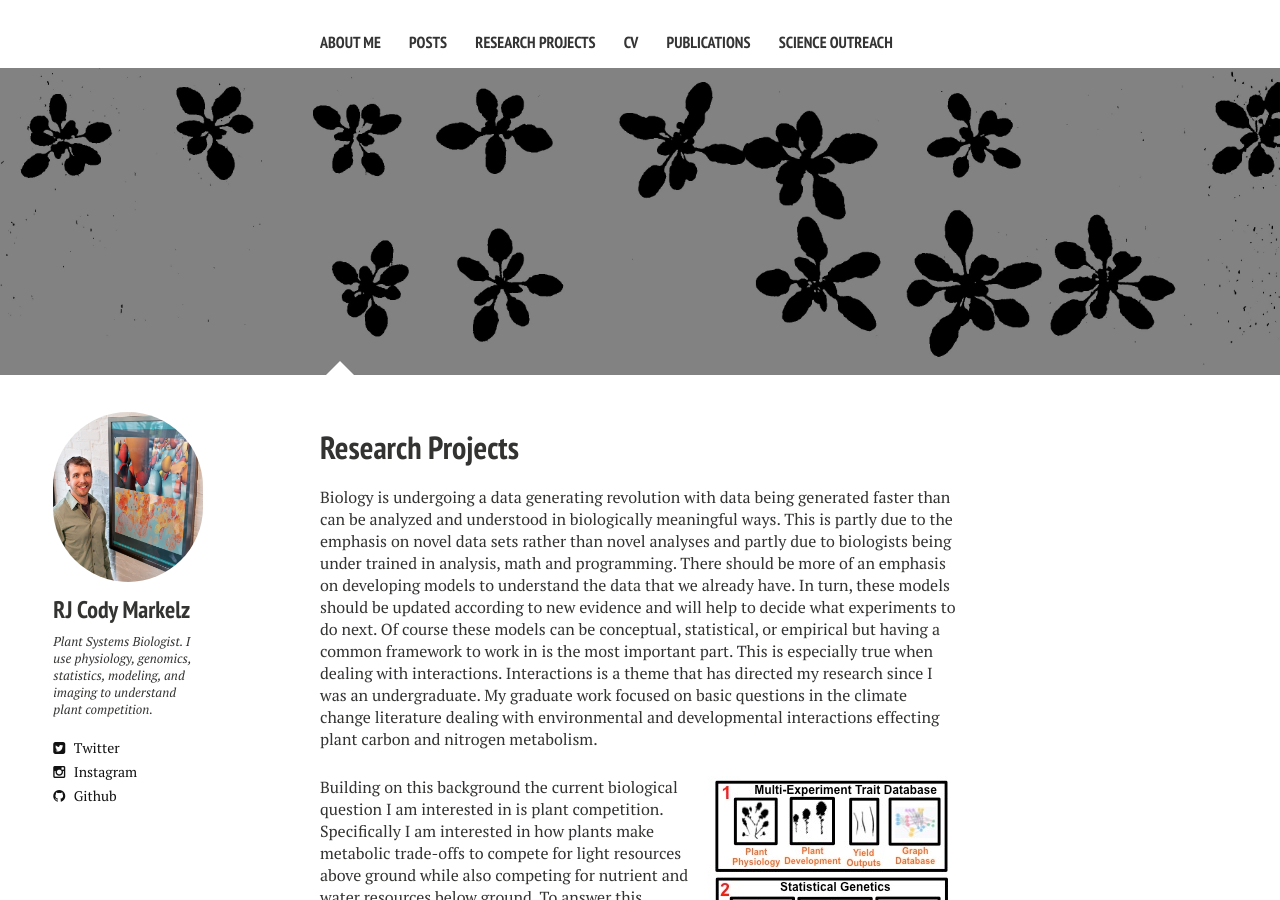
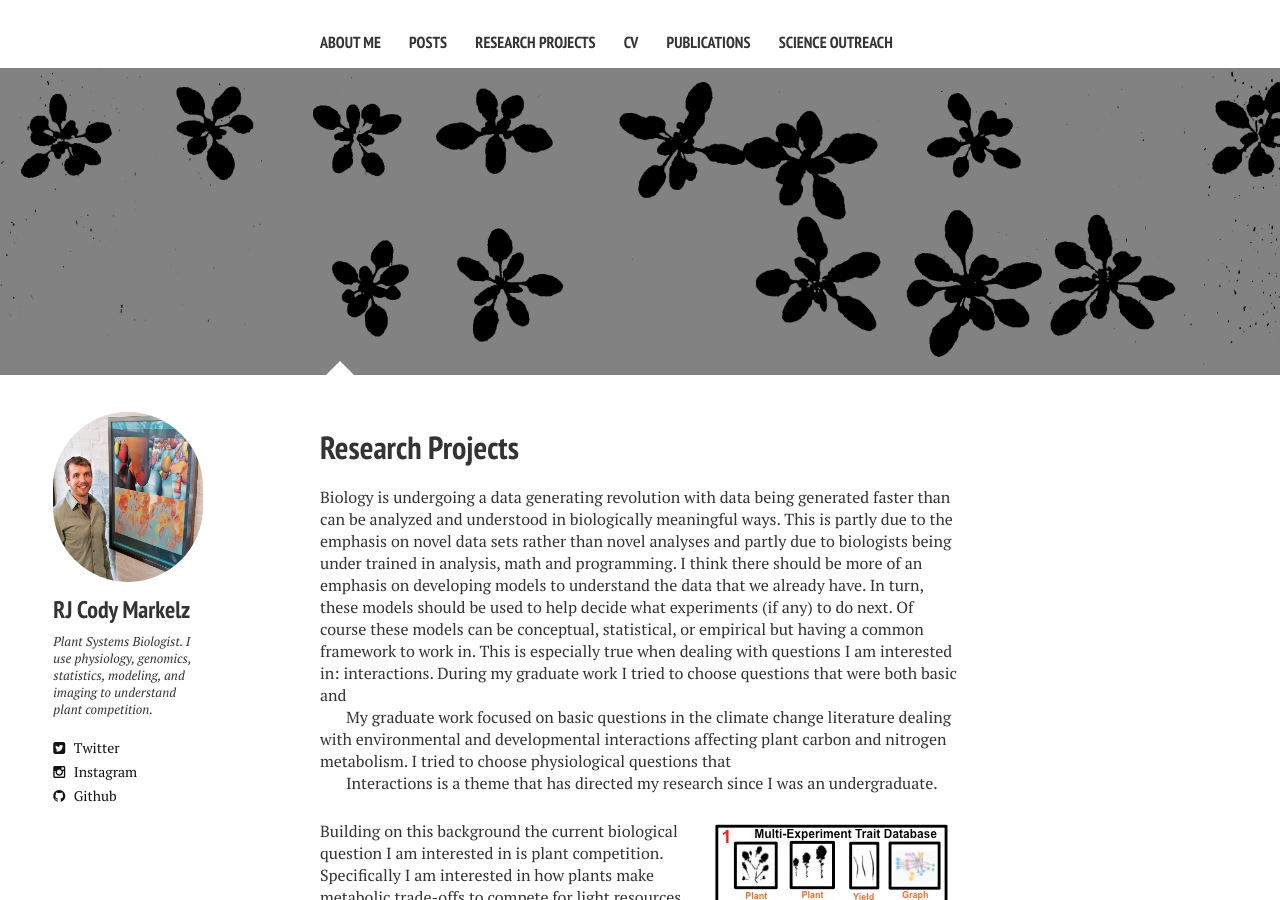
Before and after one commit to carynJohansen/old2, a Jekyll site: the page built from research_projects.md, in a window 1280 px wide and 900 px high. Built offline with Jekyll 4.4.1, drawn with Linux system fonts in a browser that asks for light colours; nearby versions of some CDN libraries.

Commit message:
working on research section

```diff
--- a/research_projects.md
+++ b/research_projects.md
@@ -11,7 +11,12 @@ image:
   <!-- credit: Arabidopsis contrast -->
 ---
 
-Biology is undergoing a data generating revolution with data being generated faster than can be analyzed and understood in biologically meaningful ways. This is partly due to the emphasis on novel data sets rather than novel analyses and partly due to biologists being under trained in analysis, math and programming. There should be more of an emphasis on developing models to understand the data that we already have. In turn, these models should be updated according to new evidence and will help to decide what experiments to do next. Of course these models can be conceptual, statistical, or empirical but having a common framework to work in is the most important part. This is especially true when dealing with interactions. Interactions is a theme that has directed my research since I was an undergraduate. My graduate work focused on basic questions in the climate change literature dealing with environmental and developmental interactions effecting plant carbon and nitrogen metabolism.
+Biology is undergoing a data generating revolution with data being generated faster than can be analyzed and understood in biologically meaningful ways. This is partly due to the emphasis on novel data sets rather than novel analyses and partly due to biologists being under trained in analysis, math and programming. I think there should be more of an emphasis on developing models to understand the data that we already have. In turn, these models should be used to help decide what experiments (if any) to do next. Of course these models can be conceptual, statistical, or empirical but having a common framework to work in. This is especially true when dealing with questions I am interested in: interactions. During my graduate work I tried to choose questions that were both basic and
+
+My graduate work focused on basic questions in the climate change literature dealing with environmental and developmental interactions affecting plant carbon and nitrogen metabolism. I tried to choose physiological questions that
+
+Interactions is a theme that has directed my research since I was an undergraduate.
+
 <figure>
 	<img style="float: right" src="/images/research_overview.jpg">
 </figure>
```
Also changed, not shown: CV.md (+2 -0 lines), 4 other files.
